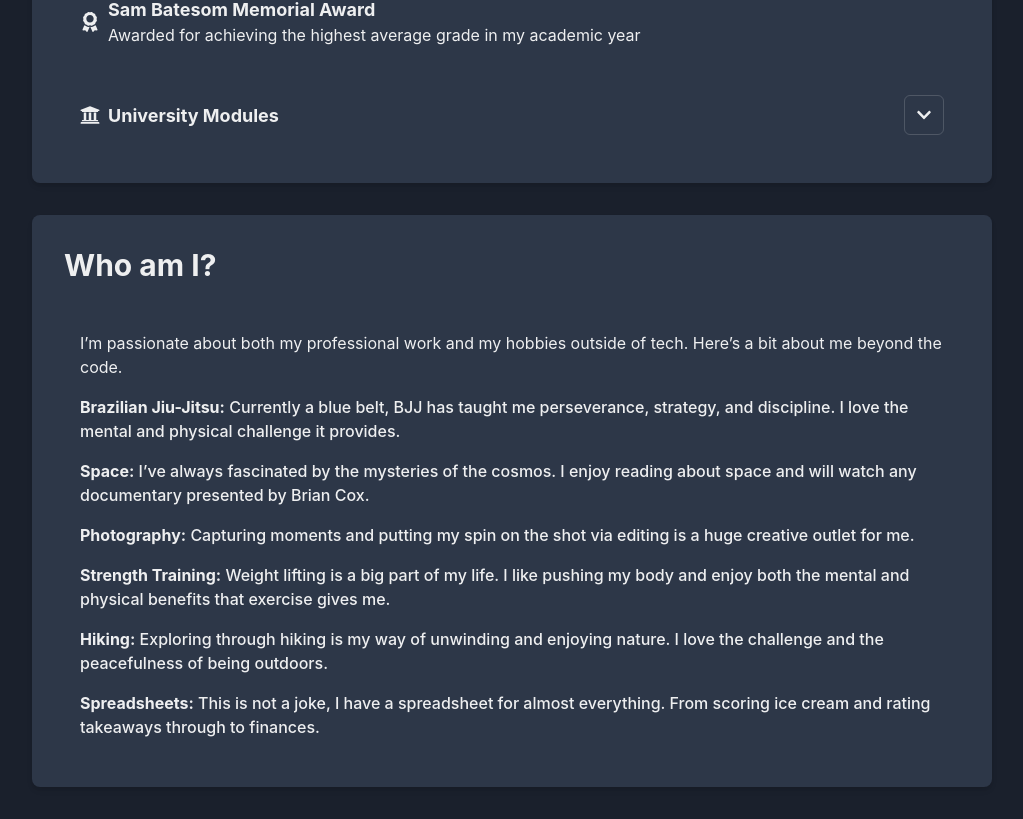
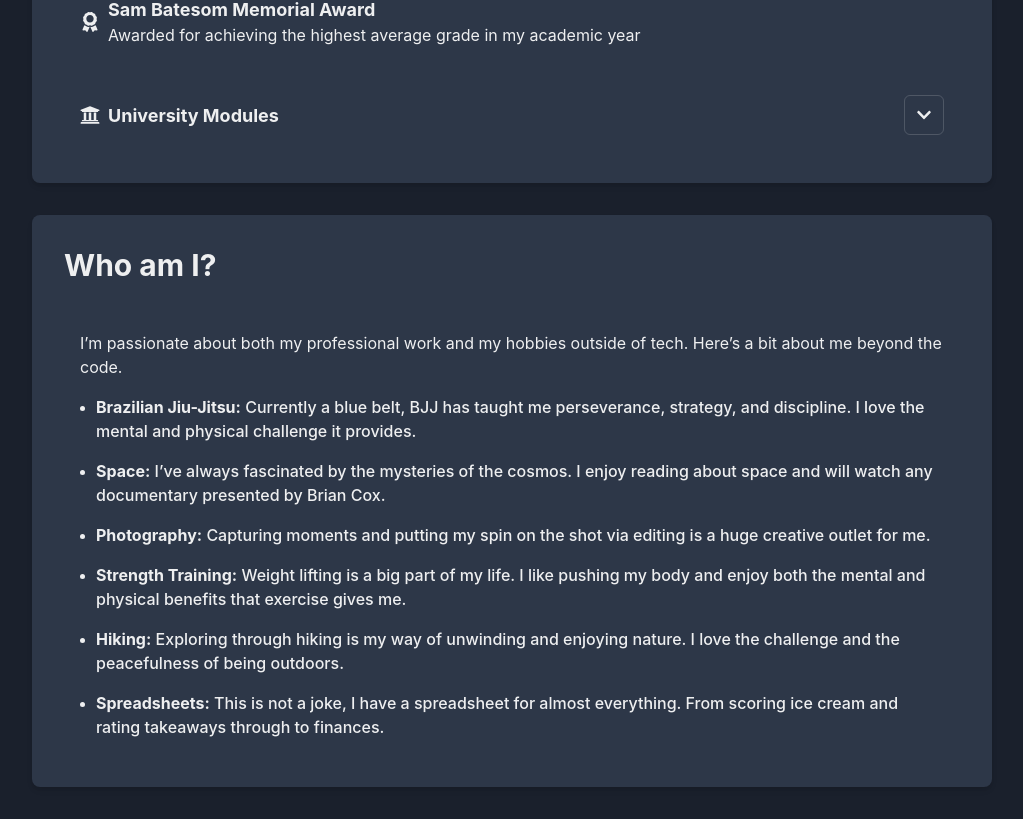
Before and after one commit to jamiebenstead/online-resume, a React (Create React App) app: page / in a window 1280 px wide. Shown: the part 1671-2490 px from the top of the page, without its empty margins (128-1151 px from the left). Built offline with nearby package versions, Linux system fonts and the light colour scheme.

Commit message:
Change to use UnorderedList

```diff
--- a/src/components/AboutMe.tsx
+++ b/src/components/AboutMe.tsx
@@ -1,4 +1,11 @@
-import { Box, Flex, List, ListItem, Text, VStack } from "@chakra-ui/react";
+import {
+  Box,
+  Flex,
+  ListItem,
+  Text,
+  UnorderedList,
+  VStack,
+} from "@chakra-ui/react";
 import { useBgColor } from "../utils/themeUtils";
 import { aboutMeData } from "../data/aboutMeData";
 import SectionHeader from "./SectionHeader";
@@ -24,7 +31,7 @@ const AboutMe = () => {
             I’m passionate about both my professional work and my hobbies
             outside of tech. Here’s a bit about me beyond the code.
           </Text>
-          <List spacing="4" paddingTop="2">
+          <UnorderedList spacing="4" paddingTop="2">
             {aboutMeData.map((hobby, idx) => (
               <ListItem key={idx} fontSize="sm">
                 <Text fontSize="md" fontWeight="medium">
@@ -32,7 +39,7 @@ const AboutMe = () => {
                 </Text>
               </ListItem>
             ))}
-          </List>
+          </UnorderedList>
         </VStack>
       </Flex>
     </Box>
--- a/src/components/Eduction.tsx
+++ b/src/components/Eduction.tsx
@@ -10,6 +10,7 @@ import {
   Collapse,
   IconButton,
   useDisclosure,
+  UnorderedList,
 } from "@chakra-ui/react";
 import SectionHeader from "./SectionHeader";
 import {
@@ -92,7 +93,7 @@ const Eduction = () => {
             </HStack>
             <Collapse in={isOpen} animateOpacity>
               <Box>
-                <List spacing="2" paddingTop="2">
+                <UnorderedList spacing="2" paddingTop="2">
                   {universityModuleData.map((module, index) => (
                     <ListItem key={index}>
                       <Text fontSize="sm" fontWeight="medium">
@@ -103,7 +104,7 @@ const Eduction = () => {
                       </Text>
                     </ListItem>
                   ))}
-                </List>
+                </UnorderedList>
               </Box>
             </Collapse>
           </ListItem>
```
